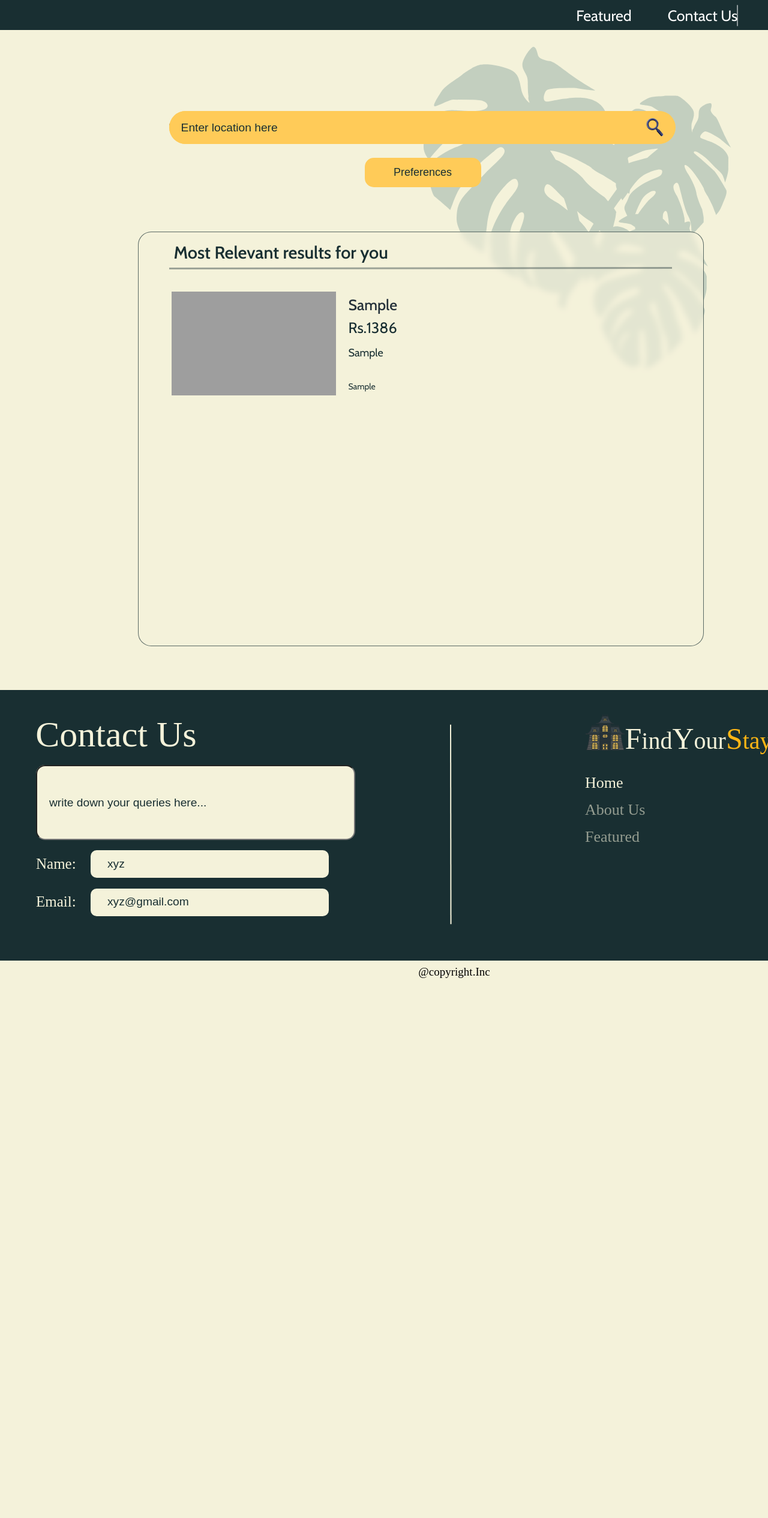
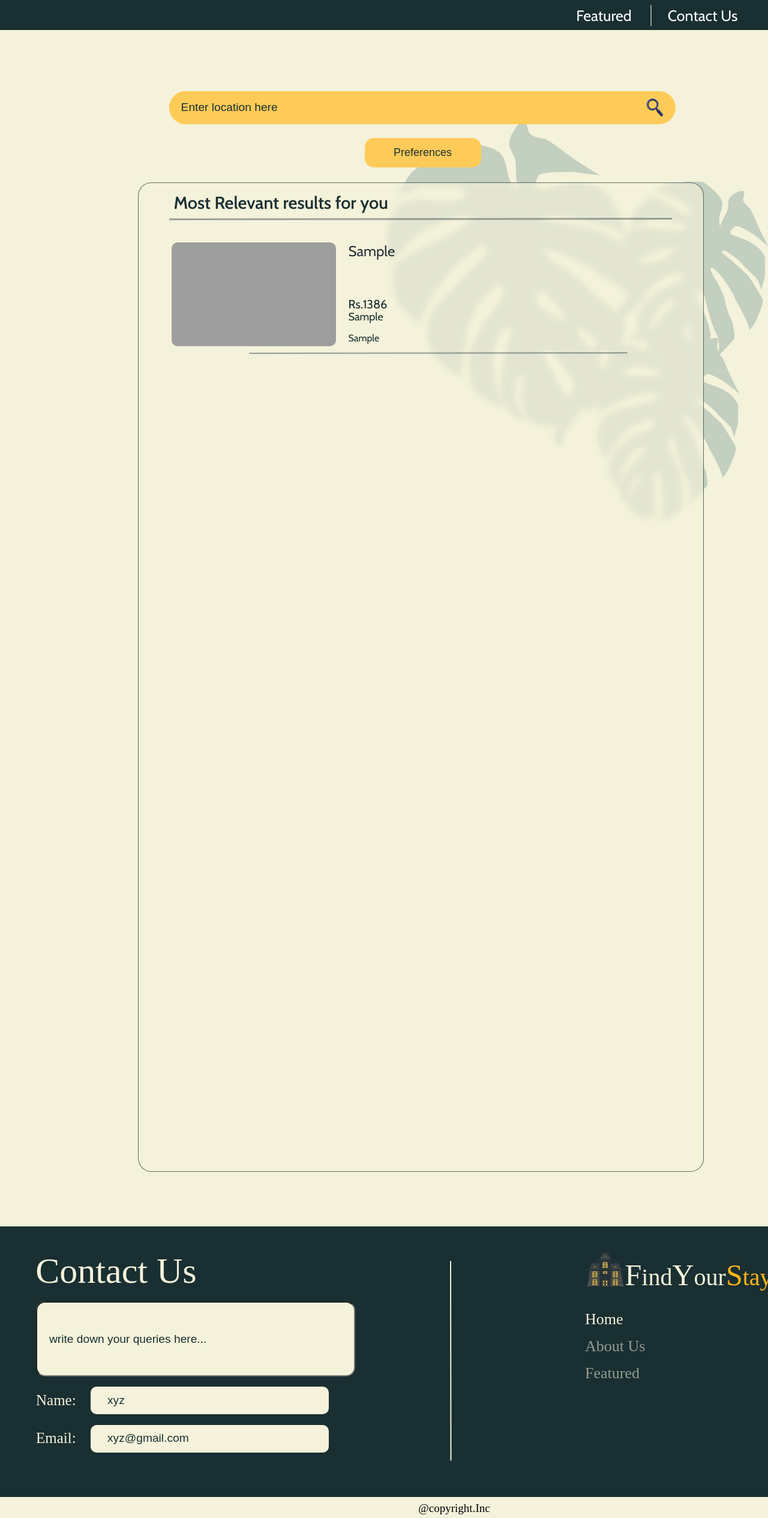
Before and after one commit to Shashwat79802/Find-Your-Stay, a Django app: template FindYourStay/templates/FindYourStay/search.html in a window 1280 px wide. Shown: the whole page at 60% size. Before the commit the page ends 1630 px from the top, so only its background shows below. Run offline with Django 4.2, Linux system fonts and the light colour scheme; the template is opened without the code that fills it: most values are stand-ins (such as "Sample title", 1, 10 or a date in 2020); some web fonts are replaced; grey boxes are pictures that could not be loaded.

Commit message:
lots of changes added:)

```diff
--- a/FindYourStay/static/css/search.css
+++ b/FindYourStay/static/css/search.css
@@ -300,10 +300,7 @@
 }
 .footer1 {
       position: absolute;
-  top: 25px;
-  left: 27px;
-  height: 352px;
-  top: 1150px;
+    top: 80.8%;
     left: 0;
     width: 1500px;
     height: 489px;
@@ -333,7 +330,7 @@
     border: 1.7px solid var(--color-darkslategray-300);
     box-sizing: border-box;
     width: 943px;
-  height: 691px;
+    height: 79%;
 }
 .most-relevant-item {
   position: absolute;
@@ -360,16 +357,20 @@
   width: 274px;
   height: 173px;
   object-fit: cover;
+  border-color: #192F32;
+  border-width: medium;
+  border-radius: 10px;
 }
 .hotel-name {
   position: absolute;
-  top: 7px;
+    top: 0px;
     left: 291px;
-  font-weight: 500;
+    font-weight: 400;
     color: var(--color-gray-200);
     display: inline-block;
-  width: 386px;
-  height: 50px;
+    width: 75%;
+    height: 70px;
+    font-size: 24px;
 }
 
 .Rs{
@@ -382,10 +383,12 @@
 
 .rating-icon{
       position: absolute;
-  top: 45px;
+    top: 55%;
     width: 90%;
     height: 25px;
     left: 291px;
+    font-size: 20px;
+    font-weight: 400;
 }
 
 /*.adress,*/
@@ -409,18 +412,17 @@
 
 .adress,
 .reviews {
-  top: 91px;
+      top: 68%;
     font-size: var(--font-size-lg);
     display: flex;
     align-items: flex-end;
-  width: 60%;
+    width: 90%;
     height: 22px;
 }
 .adress {
     top: 135px;
-  font-size: var(--font-size-sm);
-  width: 456px;
-  height: 32px;
+    font-size: 16px;
+    height: 34px;
 }
 
 .row>{
@@ -433,7 +435,15 @@
   width: 747px;
   height: 167px;
   cursor: pointer;
-  margin-bottom: 30px;
+  margin-bottom: 55px;
+}
+
+.line-break {
+    position: relative;
+    top: 97%;
+    left: 9%;
+    width: 100%;
+    height: 3px;
 }
 
 /*.search-result-1,*/
@@ -456,10 +466,10 @@
 }
 .most-relevant{
   position: absolute;
-  top: 386px;
+    top: 12%;
     left: 18%;
     width: 943px;
-  height: 691px;
+    height: 82.5%;
 }
 .top-results-child {
   position: absolute;
@@ -595,7 +605,7 @@
 }
 .search2 {
   position: absolute;
-  top: 185px;
+  top: 6%;
   left: 22%;
   width: 844px;
   height: 133px;
@@ -702,7 +712,7 @@
   position: relative;
     background-color: var(--color-beige-100);
     width: 100%;
-  height: 1639px;
+    height: 2530px;
     overflow: hidden;
     text-align: left;
     font-size: var(--font-size-6xl);
@@ -790,6 +800,7 @@
 }
 
 .nav-components-child {
+  left: -25%;
   flex: 1;
   position: relative;
   max-width: 100%;
--- a/FindYourStay/templates/FindYourStay/search.html
+++ b/FindYourStay/templates/FindYourStay/search.html
@@ -77,6 +77,7 @@
         </div>
       </div>
       <img class="bg-svg-icon" alt="" src="{% static 'image/bg-svg.svg' %}" />
+      <div class="next"></div>
       <div class="most-relevant" id="most-relevant">
         <div class="most-relevant-child"></div>
         <img class="most-relevant-item" alt="" src="{% static 'image/line-12.svg' %}" />
@@ -134,6 +135,7 @@
       <div class="row>">
         {% for inner_list in result %}
                 <div class="search-result-3" id="searchResult3">
+
                   <img
                     class="download-1-icon"
                     alt=""
@@ -147,7 +149,9 @@
                   <div class="adress">
                     {{ inner_list.3 }}
                   </div>
+                <img class="line-break" alt="" src="{% static 'image/line-12.svg' %}" />
                 </div>
+
         {% endfor %}
       </div>
 {#        <div class="search-result-2" id="searchResult2">#}
```
Also changed, not shown: FindYourStay/static/css/index.css (+15 -12 lines). Lines whose indentation alone changed are shown as unchanged.
